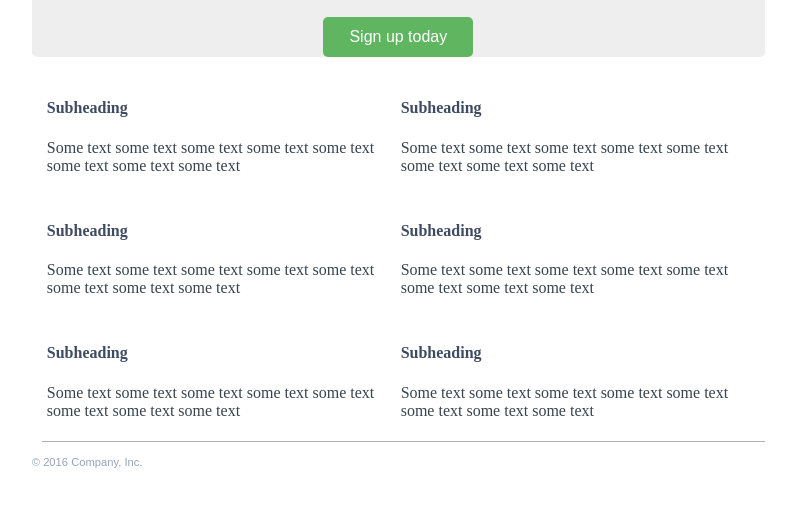
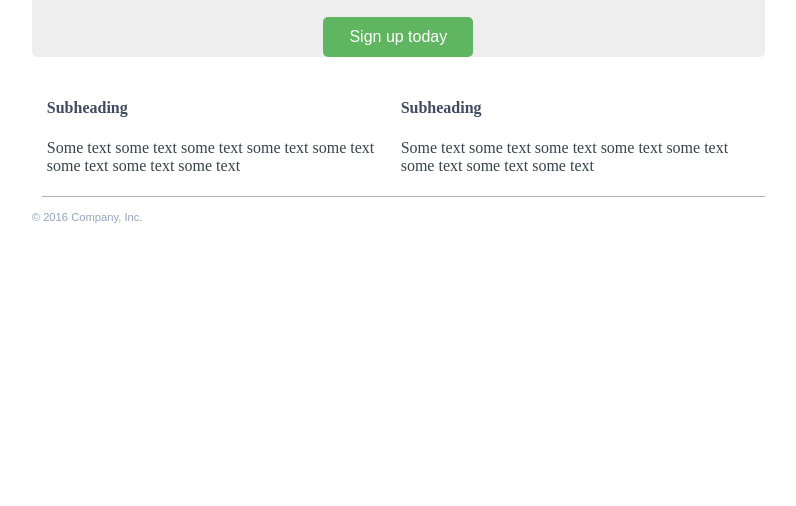
Before and after one commit to ekonom82/Homework_2, a plain HTML site: page index.html in a window 1280 px wide. Shown: the part 196-702 px from the top of the page, without its empty margins (233-1029 px from the left). Drawn offline with Linux system fonts and the light colour scheme.

```diff
--- a/index.html
+++ b/index.html
@@ -46,30 +46,30 @@
                         <p class="main_bottom_news_text_block_text">Some text some text some text some text some text some text some text some text</p>
                     </div>
                 </div>
-                <div class="main_bottom_news">
-                    <h4>Subheading</h4>
-                    <div class="main_bottom_news_text_block">
-                        <p class="main_bottom_news_text_block_text">Some text some text some text some text some text some text some text some text</p>
-                    </div>
-                </div>
-                <div class="main_bottom_news">
-                    <h4>Subheading</h4>
-                    <div class="main_bottom_news_text_block">
-                        <p class="main_bottom_news_text_block_text">Some text some text some text some text some text some text some text some text</p>
-                    </div>
-                </div>
-                <div class="main_bottom_news">
-                    <h4>Subheading</h4>
-                    <div class="main_bottom_news_text_block">
-                        <p class="main_bottom_news_text_block_text">Some text some text some text some text some text some text some text some text</p>
-                    </div>
-                </div>
-                <div class="main_bottom_news">
-                    <h4>Subheading</h4>
-                    <div class="main_bottom_news_text_block">
-                        <p class="main_bottom_news_text_block_text">Some text some text some text some text some text some text some text some text</p>
-                    </div>
-                </div>
+                <!--<div class="main_bottom_news">-->
+                    <!--<h4>Subheading</h4>-->
+                    <!--<div class="main_bottom_news_text_block">-->
+                        <!--<p class="main_bottom_news_text_block_text">Some text some text some text some text some text some text some text some text</p>-->
+                    <!--</div>-->
+                <!--</div>-->
+                <!--<div class="main_bottom_news">-->
+                    <!--<h4>Subheading</h4>-->
+                    <!--<div class="main_bottom_news_text_block">-->
+                        <!--<p class="main_bottom_news_text_block_text">Some text some text some text some text some text some text some text some text</p>-->
+                    <!--</div>-->
+                <!--</div>-->
+                <!--<div class="main_bottom_news">-->
+                    <!--<h4>Subheading</h4>-->
+                    <!--<div class="main_bottom_news_text_block">-->
+                        <!--<p class="main_bottom_news_text_block_text">Some text some text some text some text some text some text some text some text</p>-->
+                    <!--</div>-->
+                <!--</div>-->
+                <!--<div class="main_bottom_news">-->
+                    <!--<h4>Subheading</h4>-->
+                    <!--<div class="main_bottom_news_text_block">-->
+                        <!--<p class="main_bottom_news_text_block_text">Some text some text some text some text some text some text some text some text</p>-->
+                    <!--</div>-->
+                <!--</div>-->
             </div>
         </div>
         <div class="footer">
```
